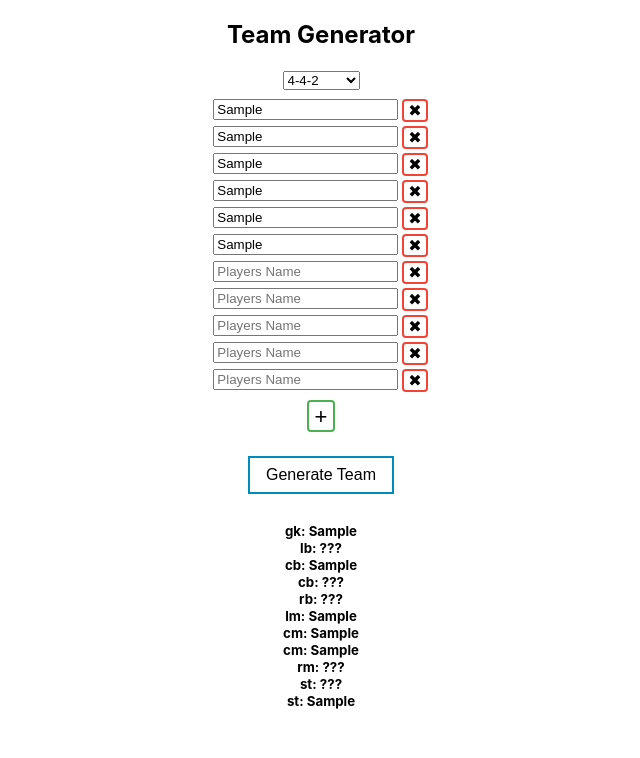
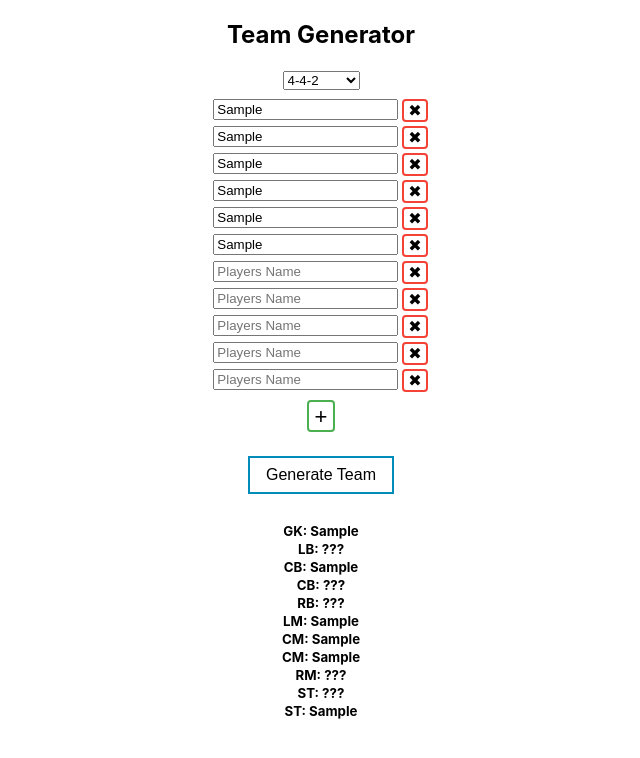
Before and after one commit to rajBar/team-gen, a React (Create React App) app: page / in a window 1280 px wide. Both pictures are taken after typing "Sample", "Sample", "Sample", "Sample", "Sample", "Sample" into the empty fields and a click on the button "Generate Team". Shown: the top 758 px of the page, without its empty margins (319-959 px from the left). Built offline with nearby package versions, Linux system fonts and the light colour scheme.

Commit message:
small changes

```diff
--- a/src/components/GeneratedTeamDisplay.jsx
+++ b/src/components/GeneratedTeamDisplay.jsx
@@ -7,12 +7,12 @@ const GeneratedTeamDisplay = props => {
         <div style={{marginTop: "5px", marginBottom: "30px"}}>
             {generatedTeam.map((player, i) => {
                 if (i < formation.length) {
-                    return <h5 style={{margin: "1px"}}>{`${formation[i]}: ${player}`}</h5>
+                    return <h5 style={{margin: "2px"}}>{formation[i]}: {player}</h5>
                 }
                 if (i === 11) {
-                    return <h5 style={{margin: "8px"}}>{`Linesman: ${player}`}</h5>
+                    return <h5 style={{margin: "8px"}}>Linesman: {player}</h5>
                 }
-                return <h5 style={{margin: "1px"}}>{`Sub: ${player}`}</h5>
+                return <h5 style={{margin: "1px"}}>Sub: {player}</h5>
             })}
         </div>
     )
--- a/src/components/SubstituteMaker.jsx
+++ b/src/components/SubstituteMaker.jsx
@@ -10,11 +10,13 @@ const SubstituteMaker = props => {
             {generatedSubstitutes !== null && <button className={"button buttonRed"} onClick={() => dontMakeSubstitutes()}>Cancel Substitutes</button>}
             {generatedSubstitutes !== null && <button className={"button buttonGreen"} style={{marginLeft: "2px"}} onClick={() => makeSubstitutes()}>Confirm Substitutes</button>}
             <br />
-            {subInfo !== null && <ul style={{listStyleType: "none"}}>
-                {subInfo.map(sub => {
-                    return (<li>{`${sub.position}: ${sub.on} coming on for ${sub.off}`}</li>)
-                })}
-            </ul>}
+            <br />
+            {subInfo !== null &&
+                subInfo.map((sub, i) => {
+                    if (i === 0) return (<div style={{margin: "6px"}}><b>{sub.position}: {sub.on}</b> coming on for <b>{sub.off}</b> (new Lino)</div>)
+                    return (<div style={{margin: "6px"}}><b>{sub.position}: {sub.on}</b> coming on for <b>{sub.off}</b></div>)
+                })
+            }
         </div>
     )
 }
--- a/src/store/reducers/team.js
+++ b/src/store/reducers/team.js
@@ -5,7 +5,7 @@ import formations from '../../utils/consts/formationComposition';
 const initialState = {
     currentFormation: FORMATIONS.FOUR_FOUR_TWO,
     formation: formations[0].formation,
-    // playerNames: ["One","Two","Three","Four","Five","Six","Seven","Eight","Nine","Ten","Eleven"],
+    // playerNames: ["One","Two","Three","Four","Five","Six","Seven","Eight","Nine","Ten","Eleven","Twelve","Thirteen"],
     playerNames: ["","","","","","","","","","",""],
     generatedTeam: [],
     generatedSubs: null,
--- a/src/utils/consts/formationComposition.js
+++ b/src/utils/consts/formationComposition.js
@@ -4,65 +4,65 @@ const formations = [
     {
         name: formationNames.FOUR_FOUR_TWO,
         formation: [
-            "gk",
-            "lb",
-            "cb",
-            "cb",
-            "rb",
-            "lm",
-            "cm",
-            "cm",
-            "rm",
-            "st",
-            "st",
+            "GK",
+            "LB",
+            "CB",
+            "CB",
+            "RB",
+            "LM",
+            "CM",
+            "CM",
+            "RM",
+            "ST",
+            "ST",
         ],
     },
     {
         name: formationNames.FOUR_ONE_TWO_ONE_TWO,
         formation: [
-            "gk",
-            "lb",
-            "cb",
-            "cb",
-            "rb",
-            "cdm",
-            "lm",
-            "rm",
-            "cam",
-            "st",
-            "st",
+            "GK",
+            "LB",
+            "CB",
+            "CB",
+            "RB",
+            "CDM",
+            "LM",
+            "RM",
+            "CAM",
+            "ST",
+            "ST",
         ],
     },
     {
         name: formationNames.FOUR_THREE_THREE,
         formation: [
-            "gk",
-            "lb",
-            "cb",
-            "cb",
-            "rb",
-            "cm",
-            "cm",
-            "cm",
-            "lw",
-            "cf",
-            "rw",
+            "GK",
+            "LB",
+            "CB",
+            "CB",
+            "RB",
+            "CM",
+            "CM",
+            "CM",
+            "LW",
+            "CF",
+            "RW",
         ],
     },
     {
         name: formationNames.FIVE_THREE_TWO,
         formation: [
-            "gk",
-            "lwb",
-            "cb",
-            "cb",
-            "cb",
-            "rwb",
-            "cm",
-            "cm",
-            "cm",
-            "st",
-            "st",
+            "GK",
+            "LWB",
+            "CB",
+            "CB",
+            "CB",
+            "RWB",
+            "CM",
+            "CM",
+            "CM",
+            "ST",
+            "ST",
         ],
     },
 ];
```
